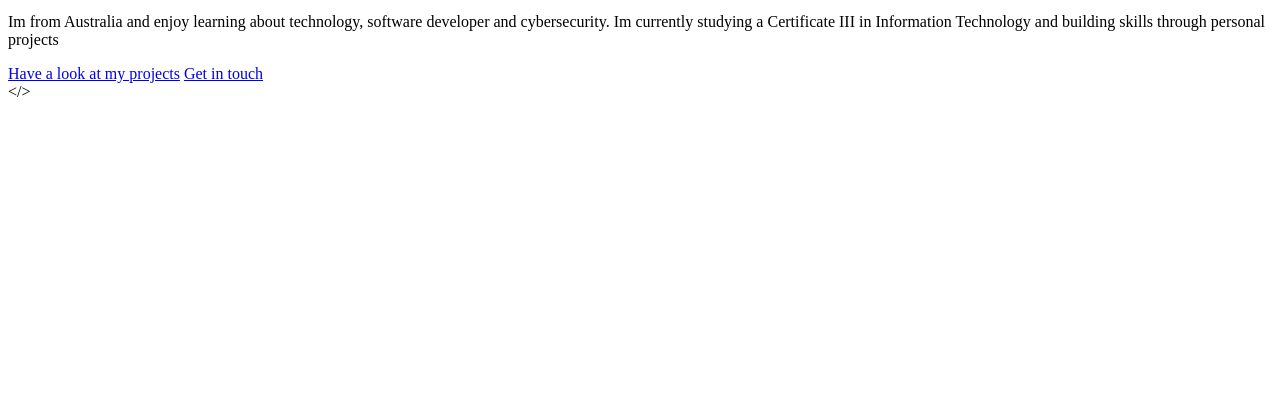
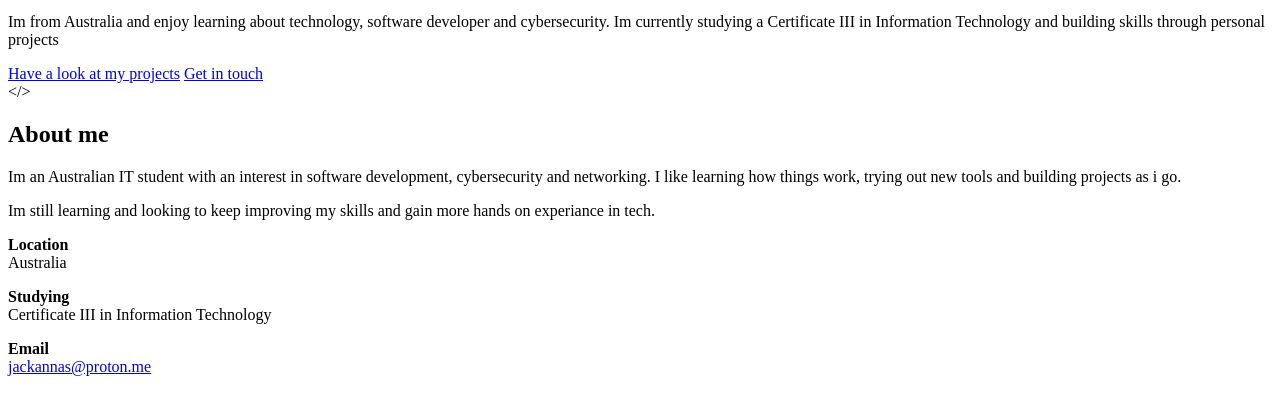
Before and after one commit to nesthedev/my-portfolio, a plain HTML site: page index.html in a window 1280 px wide. Shown: the part 179-594 px from the top of the page. Drawn offline with Linux system fonts and the light colour scheme.

Commit message:
Add 'About me' section to index.html

```diff
--- a/index.html
+++ b/index.html
@@ -37,5 +37,26 @@
           &lt;/&gt;
         </div>
       </div>
+
+      <section id="about">
+        <div class="container about-grid">
+          <div>
+            <h2>About me</h2>
+            <p class="muted">Im an Australian IT student with an interest in software development, cybersecurity and networking. I like learning how things work, trying out new tools and building projects as i go.</p>
+            <p class="muted">Im still learning and looking to keep improving my skills and gain more hands on experiance in tech.</p>
+          </div>
+          <div class="details">
+            <p><strong>Location</strong><br><span class="muted">Australia</span></p>
+            <p><strong>Studying</strong><br><span class="muted">Certificate III in Information Technology</span></p>
+            <p><strong>Email</strong><br><span class="muted"><a href="mailto:jackannas@proton.me">jackannas@proton.me</a></span></p>
+          </div>
+        </div>
+      </section>
+
+      <section id="projects">
+
+      </section>
+
+
     </main>
   </body>
```
